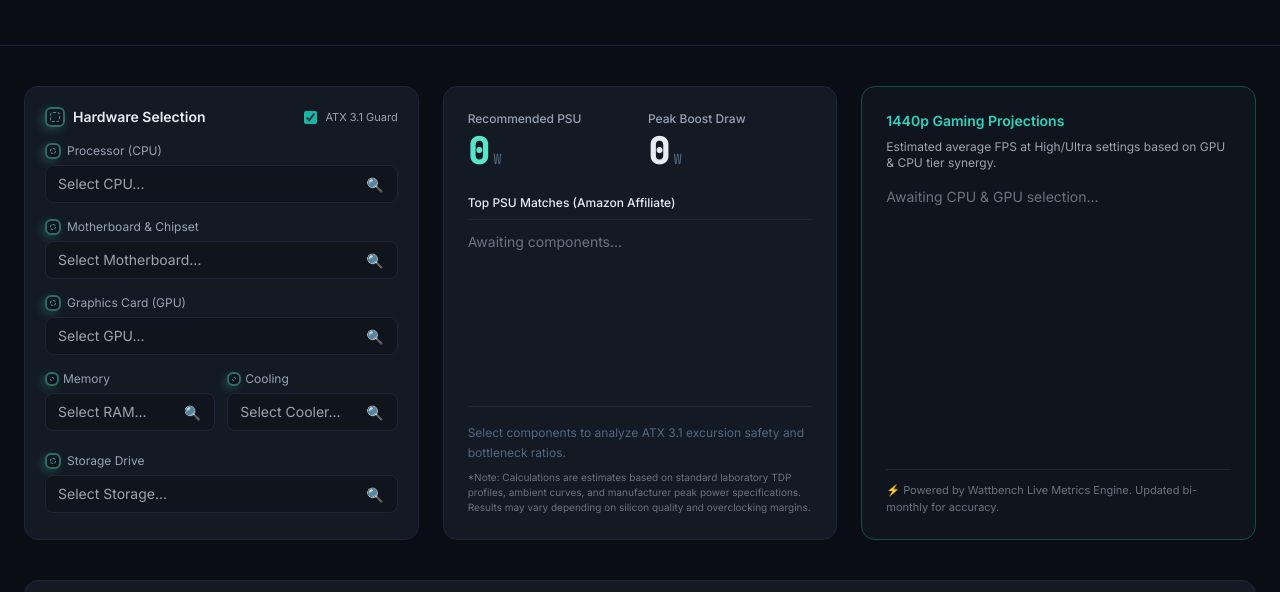
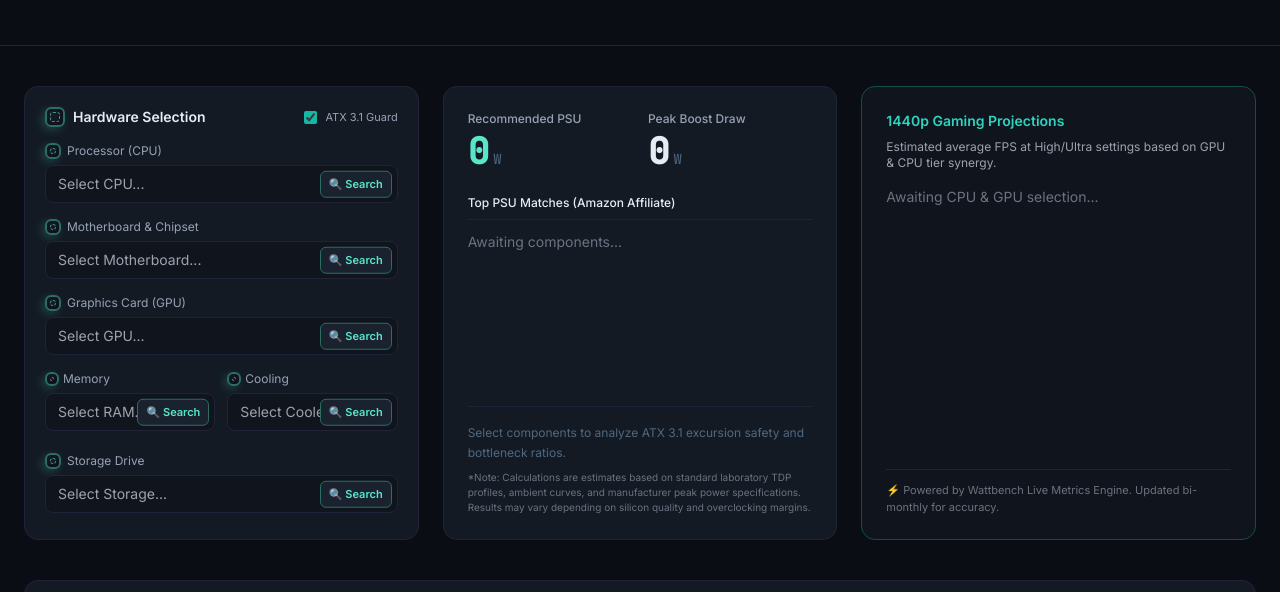
Before and after one commit to chimko/pc-power-tool, a plain HTML site: page index.html in a window 1280 px wide. Shown: the part 129-721 px from the top of the page. Drawn offline with nearby package versions, Linux system fonts and the light colour scheme.

Commit message:
Update index.html

```diff
--- a/index.html
+++ b/index.html
@@ -22,7 +22,7 @@
     background-size: 40px 40px;
     mask-image: radial-gradient(ellipse 70% 60% at 50% 0%, black 40%, transparent 100%);
   }
-  .search-input { background-color: var(--bg-raised); border: 1px solid var(--line); color: var(--text-1); width: 100%; transition: all 0.2s; cursor: pointer; padding-right: 36px; }
+  .search-input { background-color: var(--bg-raised); border: 1px solid var(--line); color: var(--text-1); width: 100%; transition: all 0.2s; cursor: pointer; padding-right: 90px; }
   .search-input:focus { outline: none; border-color: var(--accent); box-shadow: 0 0 0 3px rgba(89,230,200,0.14); cursor: text; }
   .card { background: var(--bg-card); border: 1px solid var(--line); border-radius: 14px; }
   .dropdown-results { background: var(--bg-raised); border: 1px solid var(--line); border-top: none; max-height: 240px; overflow-y: auto; position: absolute; width: 100%; border-radius: 0 0 8px 8px; box-shadow: 0 10px 25px rgba(0,0,0,0.5); z-index: 100; }
@@ -58,11 +58,13 @@
     color: #FBBF24;
     text-shadow: 0 0 8px rgba(251, 191, 36, 0.4);
   }
-  .search-icon-btn {
-    position: absolute; right: 10px; top: 50%; transform: translateY(-50%);
-    background: none; border: none; color: var(--text-2); cursor: pointer; font-size: 14px; padding: 4px; z-index: 10;
+  .search-action-btn {
+    position: absolute; right: 6px; top: 50%; transform: translateY(-50%);
+    background: #1A2230; border: 1px solid var(--accent-dim); color: var(--accent);
+    cursor: pointer; font-size: 11px; font-weight: 600; padding: 4px 8px; border-radius: 6px; z-index: 10;
+    transition: all 0.2s;
   }
-  .search-icon-btn:hover { color: var(--accent); }
+  .search-action-btn:hover { background: var(--accent); color: #000; }
 </style>
 </head>
 <body class="min-h-screen">
@@ -100,7 +102,7 @@
         <label class="text-xs block flex items-center gap-1.5" style="color:var(--text-2)"><span class="isometric-chip" style="width:16px;height:16px;transform:none;"></span> Processor (CPU)</label>
         <div class="relative">
           <input type="text" id="cpuSearch" class="search-input rounded-lg px-3 py-2 text-sm" placeholder="Select CPU..." readonly data-default="Select CPU...">
-          <button type="button" class="search-icon-btn" title="Click to search" data-target="cpuSearch">🔍</button>
+          <button type="button" class="search-action-btn" title="Click to type and search" data-target="cpuSearch">🔍 Search</button>
           <div id="cpuDropdown" class="dropdown-results hidden"></div>
         </div>
         <div id="cpuInsight" class="text-[11px] text-teal-400 italic hidden"></div>
@@ -112,7 +114,7 @@
         <label class="text-xs block flex items-center gap-1.5" style="color:var(--text-2)"><span class="isometric-chip" style="width:16px;height:16px;transform:none;"></span> Motherboard & Chipset</label>
         <div class="relative">
           <input type="text" id="mbSearch" class="search-input rounded-lg px-3 py-2 text-sm" placeholder="Select Motherboard..." readonly data-default="Select Motherboard...">
-          <button type="button" class="search-icon-btn" title="Click to search" data-target="mbSearch">🔍</button>
+          <button type="button" class="search-action-btn" title="Click to type and search" data-target="mbSearch">🔍 Search</button>
           <div id="mbDropdown" class="dropdown-results hidden"></div>
         </div>
         <div id="mbInsight" class="text-[11px] text-teal-400 italic hidden"></div>
@@ -124,7 +126,7 @@
         <label class="text-xs block flex items-center gap-1.5" style="color:var(--text-2)"><span class="isometric-chip" style="width:16px;height:16px;transform:none;"></span> Graphics Card (GPU)</label>
         <div class="relative">
           <input type="text" id="gpuSearch" class="search-input rounded-lg px-3 py-2 text-sm" placeholder="Select GPU..." readonly data-default="Select GPU...">
-          <button type="button" class="search-icon-btn" title="Click to search" data-target="gpuSearch">🔍</button>
+          <button type="button" class="search-action-btn" title="Click to type and search" data-target="gpuSearch">🔍 Search</button>
           <div id="gpuDropdown" class="dropdown-results hidden"></div>
         </div>
         <div id="gpuInsight" class="text-[11px] text-teal-400 italic hidden"></div>
@@ -137,7 +139,7 @@
           <label class="text-xs block flex items-center gap-1" style="color:var(--text-2)"><span class="isometric-chip" style="width:14px;height:14px;transform:none;"></span> Memory</label>
           <div class="relative">
             <input type="text" id="ramSearch" class="search-input rounded-lg px-3 py-2 text-sm" placeholder="Select RAM..." readonly data-default="Select RAM...">
-            <button type="button" class="search-icon-btn" title="Click to search" data-target="ramSearch">🔍</button>
+            <button type="button" class="search-action-btn" title="Click to type and search" data-target="ramSearch">🔍 Search</button>
             <div id="ramDropdown" class="dropdown-results hidden"></div>
           </div>
           <div id="ramInsight" class="text-[10px] text-teal-400 italic hidden"></div>
@@ -148,7 +150,7 @@
           <label class="text-xs block flex items-center gap-1" style="color:var(--text-2)"><span class="isometric-chip" style="width:14px;height:14px;transform:none;"></span> Cooling</label>
           <div class="relative">
             <input type="text" id="coolingSearch" class="search-input rounded-lg px-3 py-2 text-sm" placeholder="Select Cooler..." readonly data-default="Select Cooler...">
-            <button type="button" class="search-icon-btn" title="Click to search" data-target="coolingSearch">🔍</button>
+            <button type="button" class="search-action-btn" title="Click to type and search" data-target="coolingSearch">🔍 Search</button>
             <div id="coolingDropdown" class="dropdown-results hidden"></div>
           </div>
           <div id="coolingInsight" class="text-[10px] text-teal-400 italic hidden"></div>
@@ -161,7 +163,7 @@
         <label class="text-xs block flex items-center gap-1.5" style="color:var(--text-2)"><span class="isometric-chip" style="width:16px;height:16px;transform:none;"></span> Storage Drive</label>
         <div class="relative">
           <input type="text" id="storageSearch" class="search-input rounded-lg px-3 py-2 text-sm" placeholder="Select Storage..." readonly data-default="Select Storage...">
-          <button type="button" class="search-icon-btn" title="Click to search" data-target="storageSearch">🔍</button>
+          <button type="button" class="search-action-btn" title="Click to type and search" data-target="storageSearch">🔍 Search</button>
           <div id="storageDropdown" class="dropdown-results hidden"></div>
         </div>
         <div id="storageInsight" class="text-[11px] text-teal-400 italic hidden"></div>
@@ -589,7 +591,7 @@ function setupDropdown(id, data, key) {
   const affiliateBox = document.getElementById(id.replace('Search', 'Affiliate'));
   const searchBtn = input.nextElementSibling;
 
-  // 1st click: Opens menu without opening keyboard. Changes placeholder to "Click to search..."
+  // 1st click: Opens menu without opening keyboard. Changes placeholder text to guide user.
   input.addEventListener('click', (e) => {
     e.stopPropagation();
     document.querySelectorAll('.dropdown-results').forEach(el => { if(el !== dropdown) el.classList.add('hidden'); });
@@ -603,15 +605,16 @@ function setupDropdown(id, data, key) {
     }
 
     input.setAttribute('readonly', 'true');
-    input.placeholder = "Click to search component...";
+    input.placeholder = "Select from list below...";
     dropdown.innerHTML = data.map(m => `<div class="dropdown-item" data-name="${m.name}">${m.name}</div>`).join('');
     dropdown.classList.toggle('hidden');
   });
 
-  // Clicking the magnifying glass icon unlocks keyboard and focuses input for searching
+  // Explicit '🔍 Search' button click unlocks the keyboard immediately
   searchBtn.addEventListener('click', (e) => {
     e.stopPropagation();
     input.removeAttribute('readonly');
+    input.placeholder = "Type to search...";
     input.focus();
     dropdown.innerHTML = data.map(m => `<div class="dropdown-item" data-name="${m.name}">${m.name}</div>`).join('');
     dropdown.classList.remove('hidden');
```
